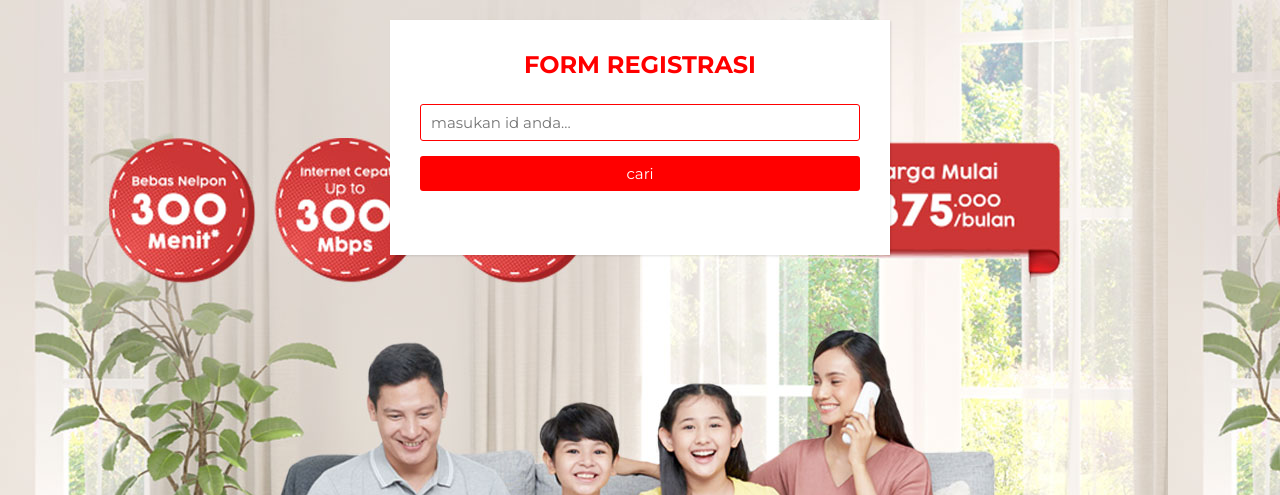
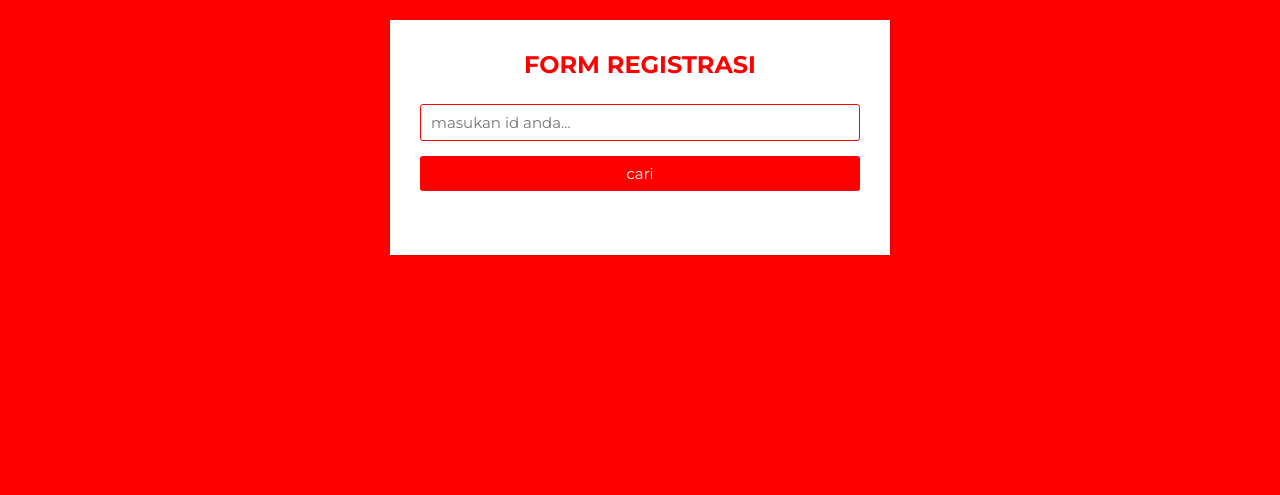
Before and after one commit to Akbarsalehalfian/Form, a PHP site: page / in a window 1280 px wide. Shown: the top 495 px of the page. Run offline with PHP 8.4, Linux system fonts and the light colour scheme.

Commit message:
Update styles.css

```diff
--- a/styles.css
+++ b/styles.css
@@ -7,7 +7,7 @@
   font-family: 'Montserrat', sans-serif;
 }
 body{
-  background-image: url(img/003.jpg);
+  background-color: #ff0000;
   padding: 0 10px;
 }
 .wrapper{
```
